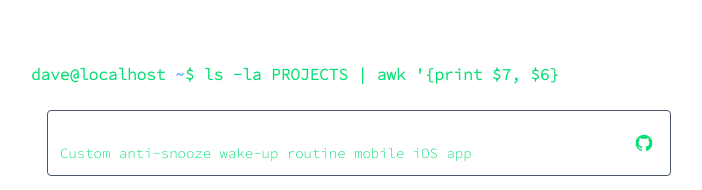
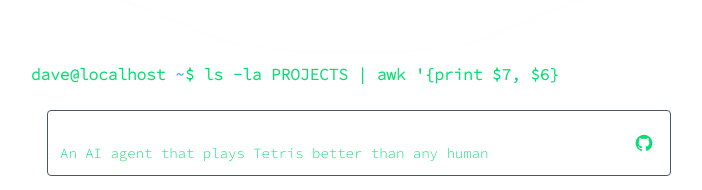
Before and after one commit to davejinyoung/portfolio, a Next.js app: page / in a window 1280 px wide. Shown: the part 800-990 px from the top of the page, without its empty margins (289-991 px from the left). Built offline with nearby package versions, Linux system fonts and the light colour scheme.

Commit message:
updated projects

```diff
--- a/src/app/page.tsx
+++ b/src/app/page.tsx
@@ -69,9 +69,9 @@ export default function Home() {
           <Command command="ls -la PROJECTS | awk '{print $7, $6}" />
           <div className="grid gap-4 pl-4">
             <ProjectCard
-              title="Morning Flow"
-              description="Custom anti-snooze wake-up routine mobile iOS app"
-              link="https://github.com/davejinyoung/morning-flow"
+              title="AI Tetris Agent"
+              description="An AI agent that plays Tetris better than any human"
+              link="https://github.com/davejinyoung/ai-tetris"
             />
             <ProjectCard
               title="Pigeon Post"
```
